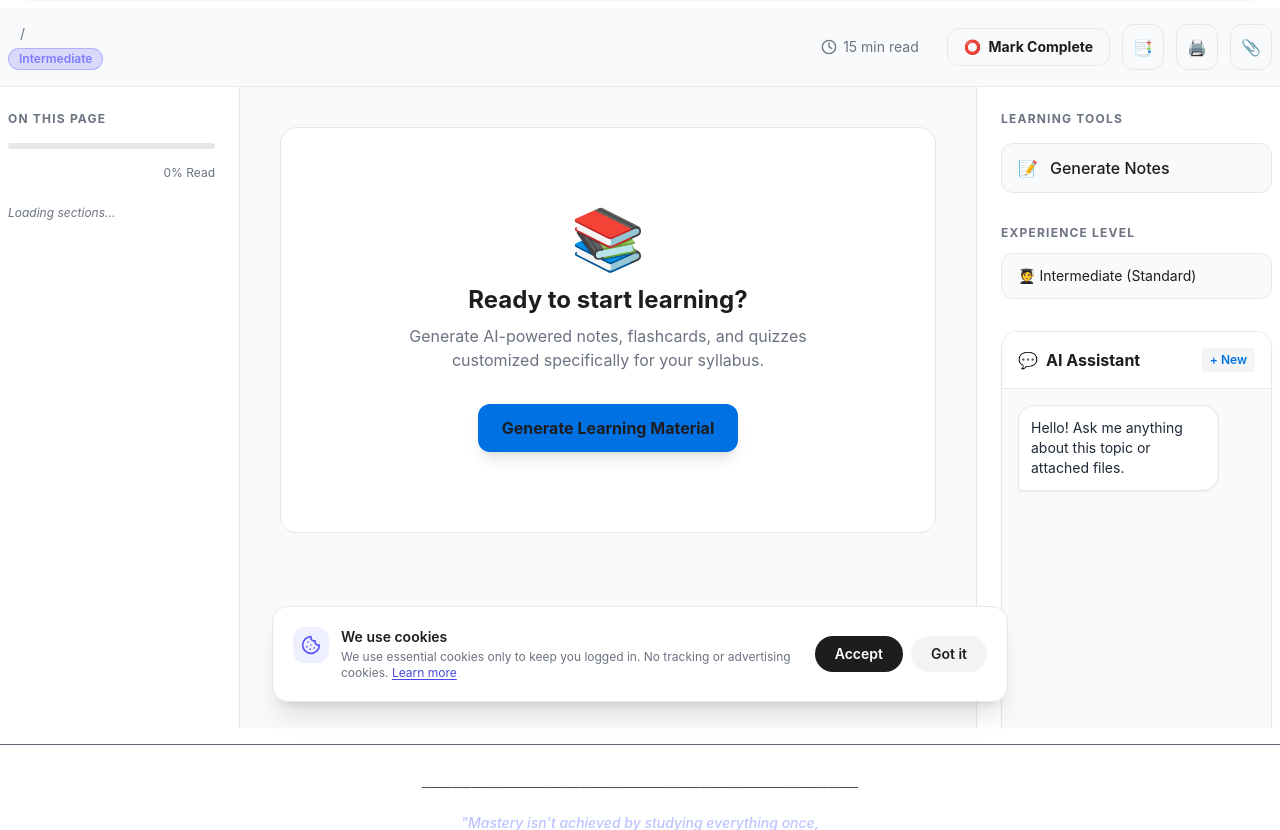
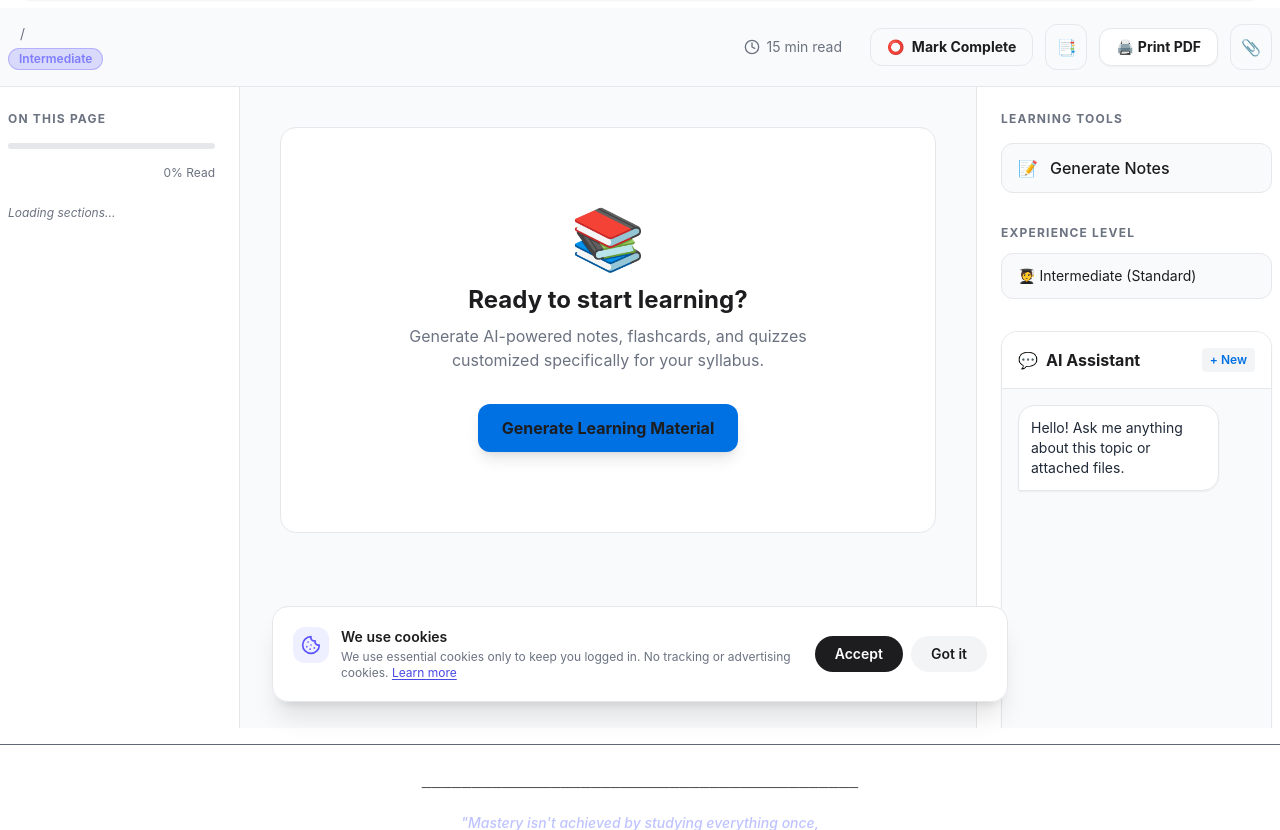
Before and after one commit to mahesh11112007/Helix, a Flask app: page /topic/1 in a window 1280 px wide. Shown: the part 82-912 px from the top of the page. Run offline with Flask 3, Linux system fonts and the light colour scheme; the visitor is signed in with stand-in values (Sample User, id 1); data that the repository does not hold is empty; some libraries are stand-ins or nearby versions.

Commit message:
Update Print button to explicitly say Print PDF

```diff
--- a/templates/dashboard/topic.html
+++ b/templates/dashboard/topic.html
@@ -196,8 +196,10 @@
                 <span id="bookmark-icon">{{ '🔖' if is_bookmarked else '📑' }}</span>
             </button>
             <button onclick="printNotes()"
-                class="p-2.5 rounded-xl bg-gray-50 text-[#1d1d1f] border border-gray-200 hover:border-gray-500 transition-all"
-                title="Print">🖨️</button>
+                class="px-4 py-2 rounded-xl text-sm font-bold shadow-sm transition-all border border-gray-200 hover:border-[#0071e3]/40 bg-white text-[#1d1d1f] flex items-center justify-center gap-1"
+                title="Print notes as PDF">
+                🖨️ <span class="hidden sm:inline">Print PDF</span>
+            </button>
 
             <form action="{{ url_for('files.upload_file', topic_id=topic.id) }}" method="POST"
                 enctype="multipart/form-data" class="inline-flex">
```
